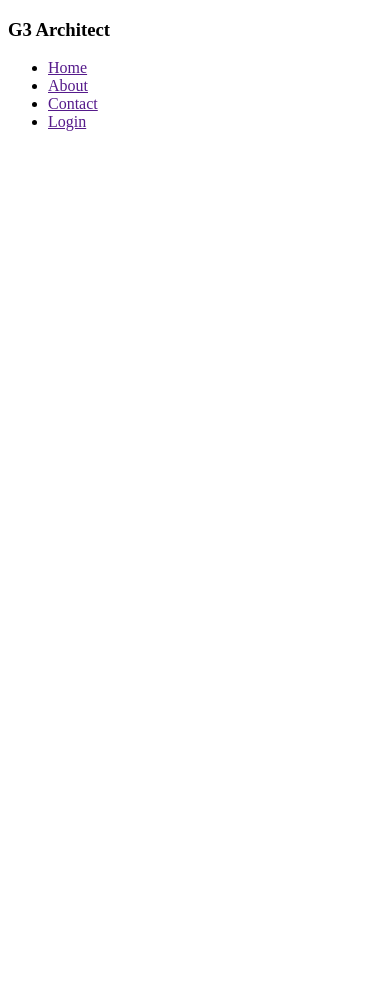
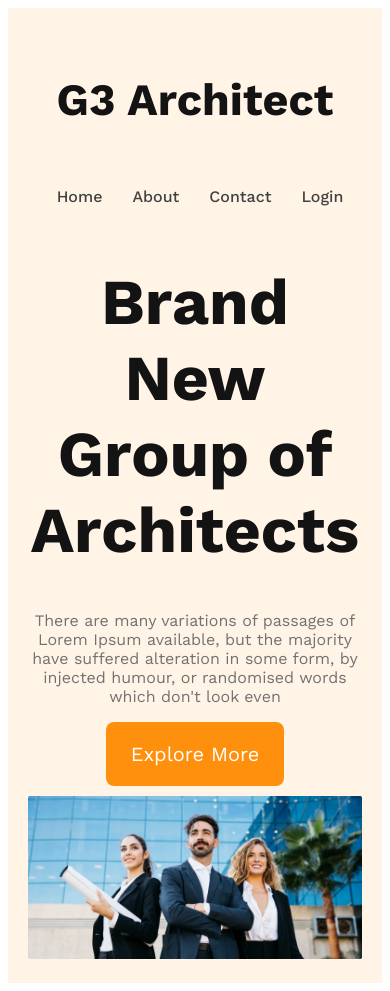
Before and after one commit to AbidHasan007/g3-architect, a plain HTML site: page index.html in a window 390 px wide. Before the commit the page ends 844 px from the top, so only its background shows below. Drawn offline with nearby package versions, Linux system fonts and the light colour scheme.

Commit message:
added responsive header section

```diff
--- a/index.html
+++ b/index.html
@@ -4,12 +4,13 @@
     <meta charset="UTF-8">
     <meta http-equiv="X-UA-Compatible" content="IE=edge">
     <meta name="viewport" content="width=device-width, initial-scale=1.0">
+    <link rel="stylesheet" href="styles/style.css">
     <title>G3 Architect</title>
 </head>
 <body>
     <header>
         <nav>
-            <h3>G3 Architect</h3>
+            <h3 class="nav-title">G3 Architect</h3>
             <ul>
                 <li>
                     <a href="">Home</a>
@@ -25,6 +26,19 @@
                 </li>
             </ul>
         </nav>
+        <!-- banner -->
+        <div class="banner">
+            <div class="banner-content">
+                <h1 class="banner-title">Brand New
+                    Group of Architects
+                    </h1>
+                <p class="banner-description">
+                    There are many variations of passages of Lorem Ipsum available, but the majority have suffered alteration in some form, by injected humour, or randomised words which don't look even
+                </p>
+                <button class="btn-primary">Explore More</button>
+            </div>
+            <img src="images/banner.png" alt="">
+        </div>
     </header>
     <main>
 
--- a/styles/style.css
+++ b/styles/style.css
@@ -1,6 +1,94 @@
 /* Work sans font from google fonts */
 @import url('https://fonts.googleapis.com/css2?family=Work+Sans:ital,wght@0,200;0,300;0,400;0,500;0,600;0,700;0,800;0,900;1,800&display=swap');
-
+/* Shared style */
 *{
     font-family: 'work Sans', sans-serif;
 }
+.btn-primary{
+    border-radius: 8px;
+    background: #FF900E;
+    color: #FFF;
+    font-size: 1.25rem;
+    padding: 20px 25px;
+    cursor: pointer;
+    border: 0;
+}
+/* Header styles */
+header {
+    background: rgba(255, 144, 14, 0.10);
+    padding:50px 240px;
+}
+
+nav {
+    display: flex;
+    justify-content: space-between ;
+    align-items: center;
+}
+
+.nav-title{
+    font-size: 2.8rem;
+    font-weight: 700;
+    color: #131313;
+}
+
+nav>ul {
+    display: flex;
+}
+
+nav li{
+    list-style: none;
+    margin-right: 30px;
+    font-weight: 500;
+    font-size: 1rem;
+}
+
+nav li a {
+    text-decoration: none;
+    color: #424242;
+}
+
+/* Banner style */
+
+.banner-content {
+    max-width: 800px;
+    text-align: center;
+    margin: 0 auto;
+}
+
+.banner-title {
+    font-size: 4rem;
+    font-weight: 700;
+    color: #131313;
+}
+
+.banner-description{
+    color: #727272;
+}
+
+.banner img {
+    margin-top: 10px;
+    width: 100%;
+}
+
+/* Responsive Design */
+
+/* Mobile devices */
+@media screen and (max-width: 576px){
+       header {
+        padding: 20px;
+       }
+       nav {
+        flex-direction:column;
+       }
+}
+
+/* Tablet or medium devices */
+
+@media screen and (min-width:576px) and (max-width:960px){
+    header{
+        padding: 50px;
+    }
+    nav {
+        flex-direction:column;
+    }
+}
```
